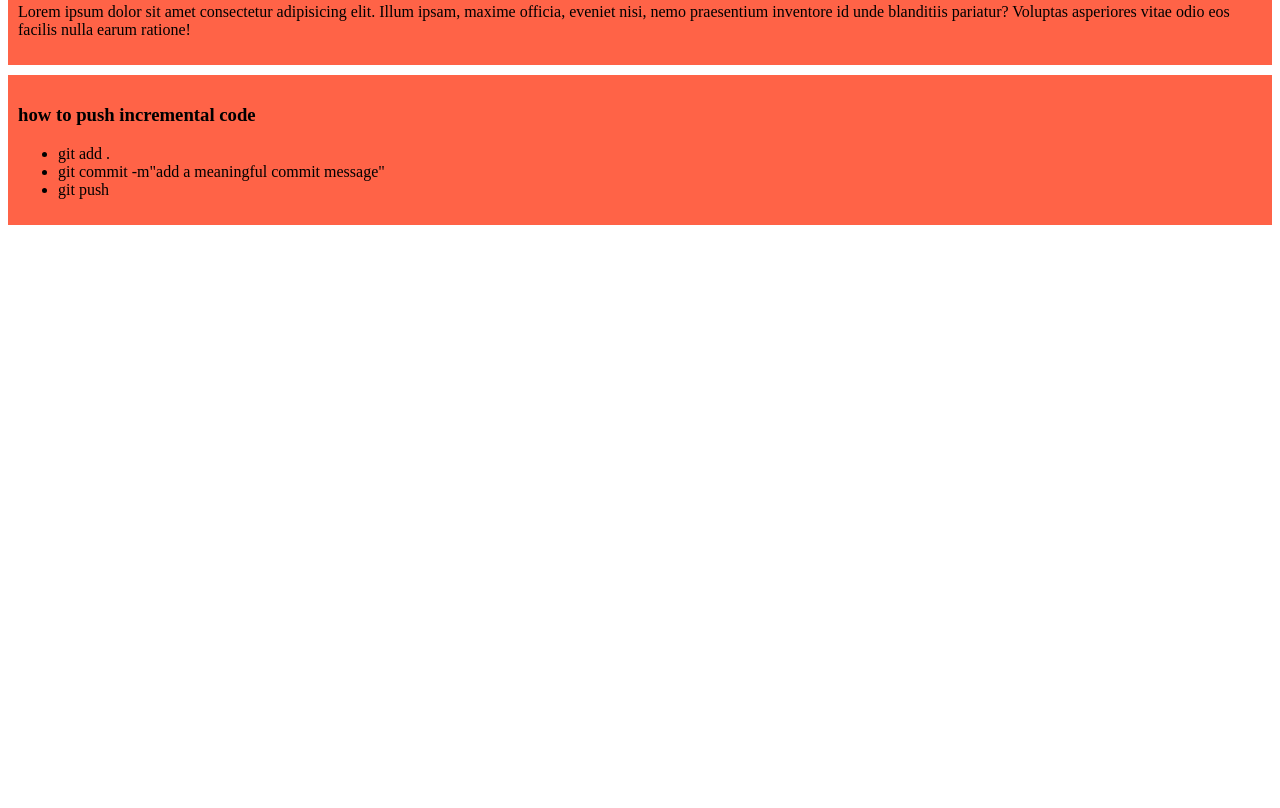
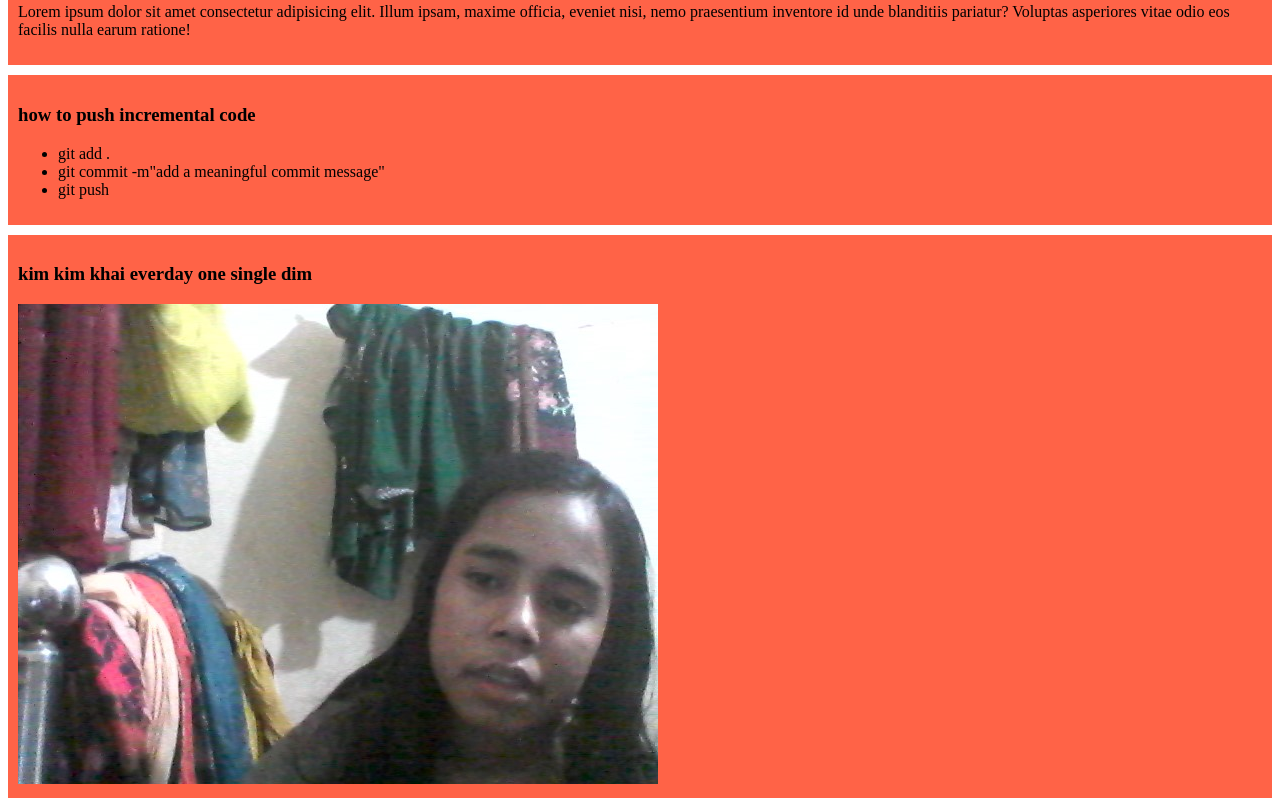
Before and after one commit to Marufa142/my-simple-website, a plain HTML site: page index.html in a window 1280 px wide. Shown: the part 357-1165 px from the top of the page. Before the commit the page ends 800 px from the top, so only its background shows below. Drawn offline with Linux system fonts and the light colour scheme.

Commit message:
added kim with a dim

```diff
--- a/index.html
+++ b/index.html
@@ -29,6 +29,10 @@
             <li>git push</li>
         </ul>
     </div>
+    <div>
+        <h3>kim kim khai everday one single dim</h3>
+        <img src="imges/marufa.jpg.jpg" alt="">
+    </div>
 
 </body>
 </html>
```
Also changed, not shown: imges/marufa.jpg.jpg (added).
